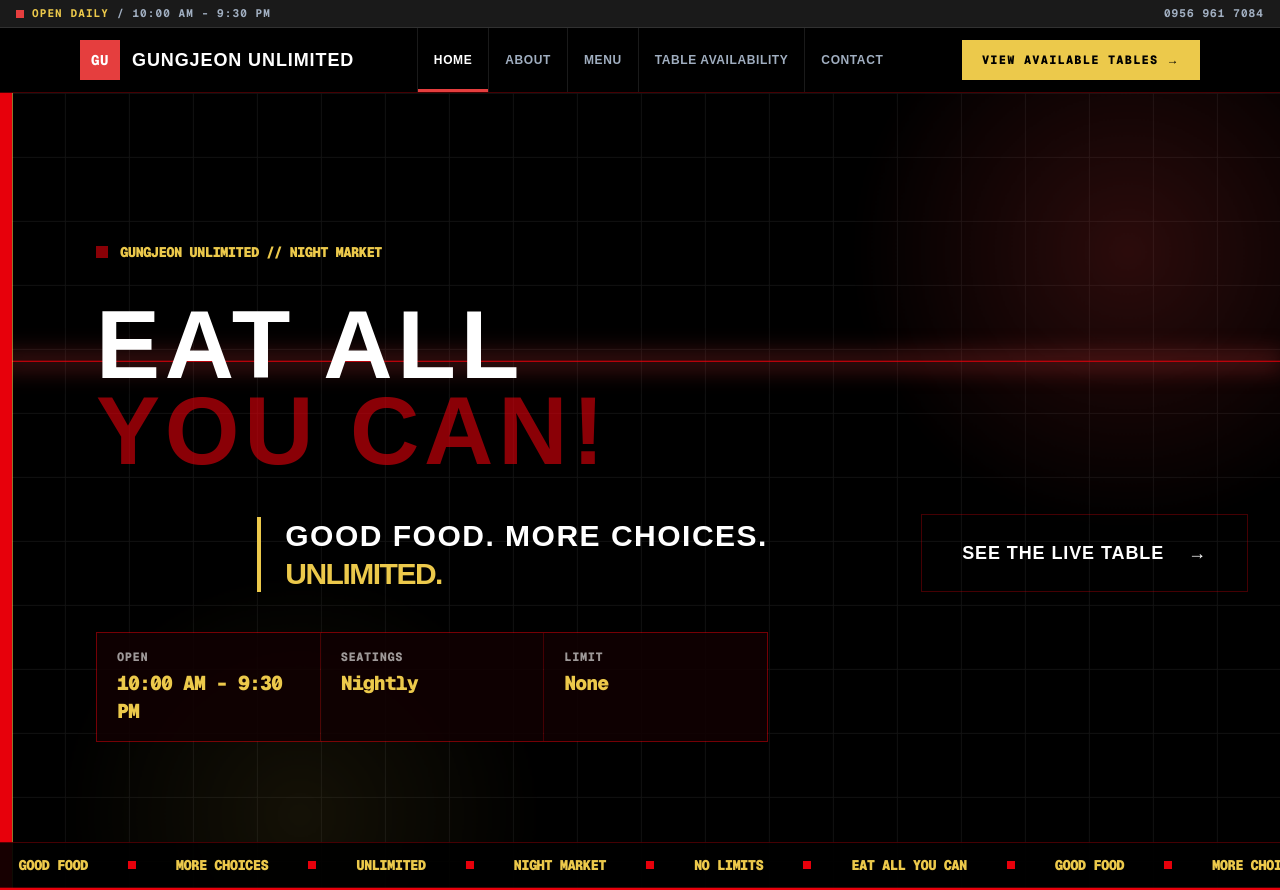
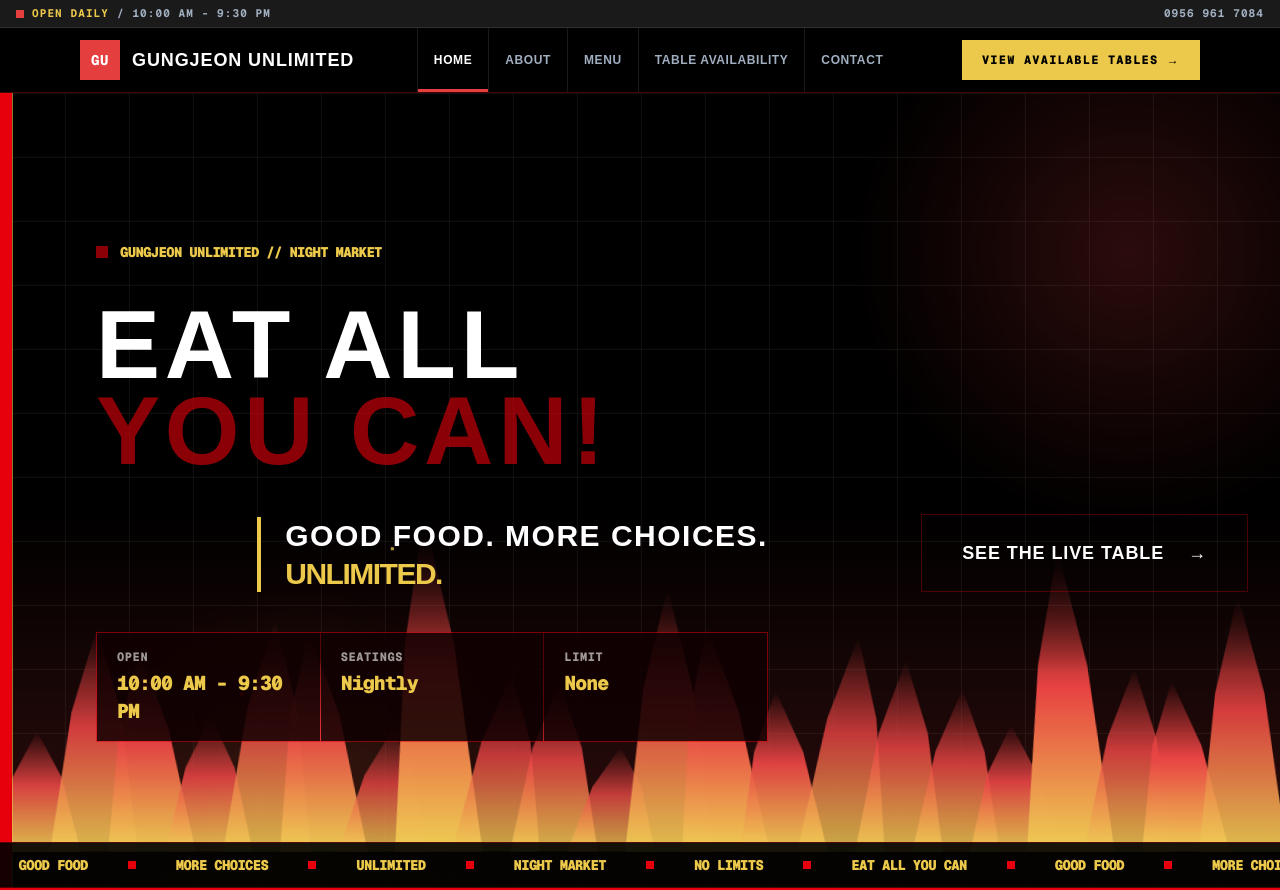
Before and after one commit to fangynan/gungjeon-unlimited, a Next.js app: page / in a window 1280 px wide. Shown: the top 890 px of the page. Built offline with nearby package versions, Linux system fonts and the light colour scheme.

Commit message:
Changed the Laser-Line on Hero banner to Flame Effects instead

```diff
--- a/src/app/(public)/page.tsx
+++ b/src/app/(public)/page.tsx
@@ -1,6 +1,7 @@
 // src/app/(public)/page.tsx
 import Link from "next/link";
 import type { Metadata } from "next";
+import type React from "react";
 
 export const metadata: Metadata = {
   title: "Gungjeon Unlimited — Eat All You Can",
@@ -32,6 +33,24 @@ const MARQUEE_ITEMS: readonly string[] = [
   "No Limits",
 ] as const;
 
+const FLAMES: readonly { h: number; delay: string; dur: string }[] = Array.from(
+  { length: 22 },
+  (_, i) => ({
+    h: 38 + ((i * 37) % 52),
+    delay: `-${((i * 0.37) % 2.4).toFixed(2)}s`,
+    dur: `${(1.1 + ((i * 13) % 7) / 10).toFixed(2)}s`,
+  })
+);
+
+const EMBERS: readonly { left: string; delay: string; dur: string; sway: string; amber: boolean }[] =
+  Array.from({ length: 16 }, (_, i) => ({
+    left: `${(i * 53) % 100}%`,
+    delay: `-${((i * 0.71) % 5).toFixed(2)}s`,
+    dur: `${(3.8 + ((i * 7) % 5) * 0.6).toFixed(2)}s`,
+    sway: `${((i % 2 === 0 ? 1 : -1) * (12 + ((i * 11) % 36))).toString()}px`,
+    amber: i % 3 !== 0,
+  }));
+
 /* ───────────── Background Keyframes (scoped to hero) ───────────── */
 const HERO_FX = `
   @keyframes gj-grid-drift {
@@ -46,11 +65,20 @@ const HERO_FX = `
     0%, 100% { opacity: 0.2; transform: translate3d(0, 0, 0) scale(1); }
     50%      { opacity: 0.5; transform: translate3d(-5%, 4%, 0) scale(1.18); }
   }
-  @keyframes gj-scan {
-    0%   { transform: translateY(-10vh); opacity: 0; }
+  @keyframes gj-flame {
+    0%, 100% { transform: scaleY(0.72) skewX(-4deg); opacity: 0.8; }
+    25%      { transform: scaleY(1.05) skewX(5deg);  opacity: 1; }
+    50%      { transform: scaleY(0.86) skewX(-2deg); opacity: 0.85; }
+    75%      { transform: scaleY(1.16) skewX(3deg);  opacity: 1; }
+  }
+  @keyframes gj-heat {
+    0%, 100% { opacity: 0.55; }
+    50%      { opacity: 0.95; }
+  }
+  @keyframes gj-ember {
+    0%   { transform: translate3d(0, 0, 0); opacity: 0; }
     10%  { opacity: 1; }
-    90%  { opacity: 1; }
-    100% { transform: translateY(110vh); opacity: 0; }
+    100% { transform: translate3d(var(--sway), -75vh, 0); opacity: 0; }
   }
   @keyframes gj-marquee {
     from { transform: translateX(0); }
@@ -67,13 +95,16 @@ const HERO_FX = `
   .gj-grid    { animation: gj-grid-drift 6s linear infinite; }
   .gj-glow-a  { animation: gj-glow-pulse 7s cubic-bezier(0.25, 1, 0.5, 1) infinite; }
   .gj-glow-b  { animation: gj-glow-pulse-alt 9s cubic-bezier(0.25, 1, 0.5, 1) infinite; }
-  .gj-scan    { animation: gj-scan 5.5s cubic-bezier(0.25, 1, 0.5, 1) infinite; }
+  .gj-flame   { transform-origin: 50% 100%; animation: gj-flame var(--dur) cubic-bezier(0.25, 1, 0.5, 1) var(--delay) infinite; will-change: transform, opacity; }
+  .gj-heat    { animation: gj-heat 2.2s cubic-bezier(0.25, 1, 0.5, 1) infinite; }
+  .gj-ember   { animation: gj-ember var(--dur) cubic-bezier(0.25, 1, 0.5, 1) var(--delay) infinite; will-change: transform, opacity; }
   .gj-marquee { animation: gj-marquee 28s linear infinite; }
   .gj-flicker { animation: gj-flicker 4s steps(1, end) infinite; }
   @media (prefers-reduced-motion: reduce) {
-    .gj-grid, .gj-glow-a, .gj-glow-b, .gj-scan, .gj-marquee, .gj-flicker {
+    .gj-grid, .gj-glow-a, .gj-glow-b, .gj-flame, .gj-heat, .gj-ember, .gj-marquee, .gj-flicker {
       animation: none !important;
     }
+    .gj-ember { opacity: 0; }
   }
 `;
 
@@ -120,13 +151,65 @@ export default function PublicHomePage() {
               "radial-gradient(closest-side, rgba(236,201,75,0.35), rgba(236,201,75,0) 100%)",
           }}
         />
-
-        {/* Scanline sweep */}
+        {/* Grill fire — heat glow, flame tongues, embers */}
         <div
           aria-hidden
-          className="gj-scan pointer-events-none absolute inset-x-0 top-0 h-px rounded-none bg-red-600"
-          style={{ boxShadow: "0 0 24px 4px rgba(229,62,62,0.6)" }}
-        />
+          className="pointer-events-none absolute inset-x-0 bottom-0 z-0 h-[48vh] overflow-hidden rounded-none"
+        >
+          {/* Heat bed */}
+          <div
+            className="gj-heat absolute inset-x-0 bottom-0 h-full rounded-none"
+            style={{
+              background:
+                "linear-gradient(to top, rgba(236,201,75,0.35) 0%, rgba(229,62,62,0.28) 30%, rgba(229,62,62,0) 100%)",
+            }}
+          />
+
+          {/* Flame tongues */}
+          <div
+            className="absolute inset-x-0 bottom-10 flex h-[85%] items-end px-2 mix-blend-screen"
+            style={{
+              WebkitMaskImage: "linear-gradient(to top, #000 55%, transparent 100%)",
+              maskImage: "linear-gradient(to top, #000 55%, transparent 100%)",
+            }}
+          >
+            {FLAMES.map((f, i) => (
+              <span
+                key={i}
+                className="gj-flame -mx-[1.2%] block flex-1 rounded-none"
+                style={
+                  {
+                    height: `${f.h}%`,
+                    "--dur": f.dur,
+                    "--delay": f.delay,
+                    clipPath:
+                      "polygon(50% 0%, 78% 38%, 100% 100%, 0% 100%, 22% 38%)",
+                    background:
+                      "linear-gradient(to top, #ECC94B 0%, #E53E3E 55%, rgba(229,62,62,0) 100%)",
+                  } as React.CSSProperties
+                }
+              />
+            ))}
+          </div>
+
+          {/* Embers */}
+          {EMBERS.map((e, i) => (
+            <span
+              key={i}
+              className={`gj-ember absolute bottom-12 block h-[3px] w-[3px] rounded-none ${
+                e.amber ? "bg-[#ECC94B]" : "bg-red-600"
+              }`}
+              style={
+                {
+                  left: e.left,
+                  "--dur": e.dur,
+                  "--delay": e.delay,
+                  "--sway": e.sway,
+                } as React.CSSProperties
+              }
+            />
+          ))}
+        </div>
 
         {/* Crimson edge slab — asymmetric anchor */}
         <div
```
